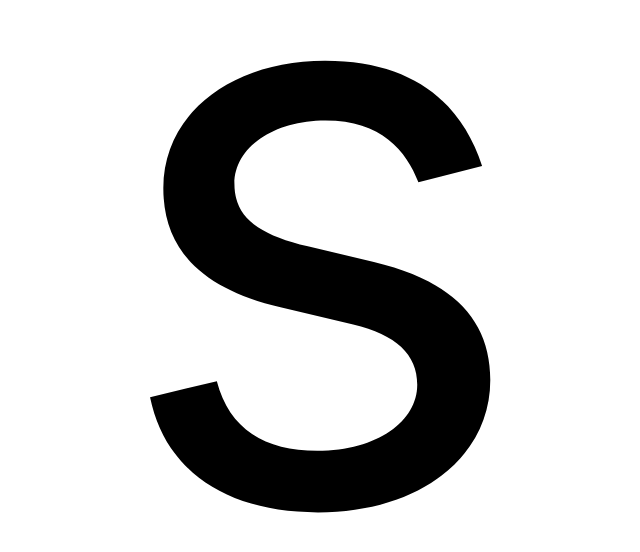
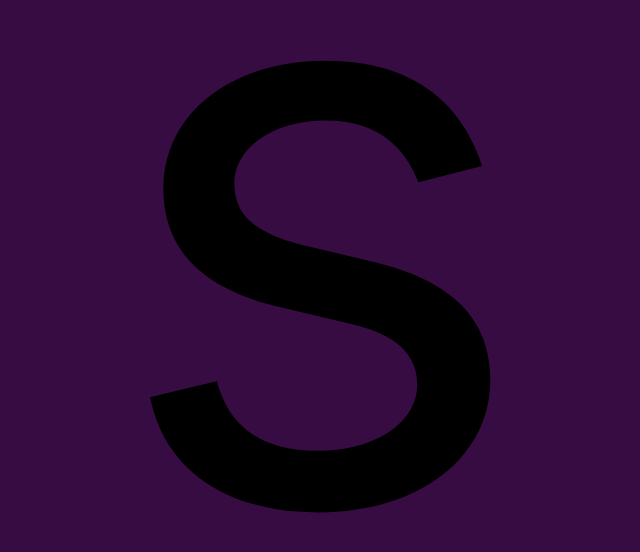
Before and after one commit to jengriffin/typing-game, a React (Create React App) app: page / in a window 1280 px wide. Shown: the part 1072-1624 px from the top of the page, without its empty margins (321-961 px from the left). Built offline with nearby package versions, Linux system fonts and the light colour scheme.

Commit message:
Background color working

```diff
--- a/src/App.css
+++ b/src/App.css
@@ -1,6 +1,16 @@
 .App {
   text-align: center;
   font-size: 50rem;
+  margin: 0;
+  padding: 0;
+  box-sizing: border-box;
+}
+body{
+  display: flex;
+  justify-content: center;
+  align-items: center;
+  min-height: 100vh;
+  background-color:#370C42 ;
 }
 .Letters{
   border:1000px blueviolet;
```
